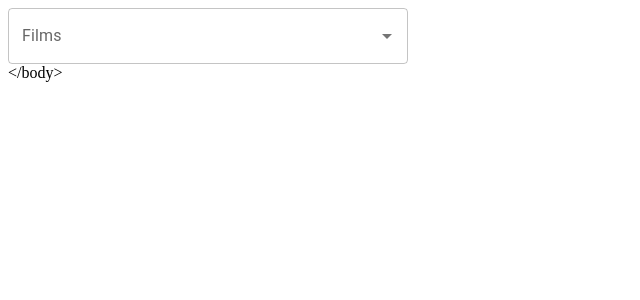
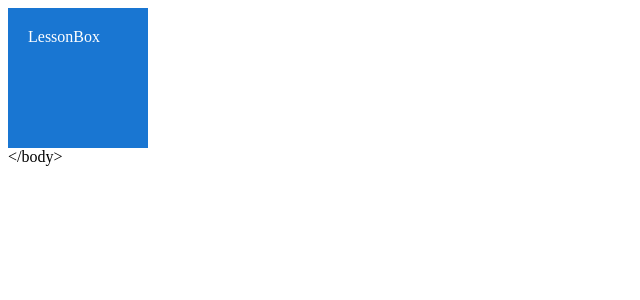
Before and after one commit to furkansylu97/MaterialUiProjects, a React (Vite) app in the folder MaterialUiProjects/: page / in a window 1280 px wide. Shown: the top 300 px of the page, without its empty margins (0-640 px from the left). Built offline with nearby package versions, Linux system fonts and the light colour scheme.

Commit message:
Mui Box  works were performed

```diff
--- a/MaterialUiProjects/src/App.tsx
+++ b/MaterialUiProjects/src/App.tsx
@@ -1,5 +1,6 @@
 import './App.css'
-import { LessonAutoComplete } from './components/LessonAutoComplete'
+import { LessonBox } from './components/LessonBox'
+// import { LessonAutoComplete } from './components/LessonAutoComplete'
 // import { LessonCheckbox } from './components/LessonCheckbox'
 // import { LessonSelect } from './components/LessonSelect'
 // import { LessonRadioExample } from './components/LessonRadioExample'
@@ -20,7 +21,8 @@ function App() {
       {/* <LessonRadioExample /> */}
       {/* <LessonSelect /> */}
       {/* <LessonCheckbox /> */}
-      <LessonAutoComplete />
+      {/* <LessonAutoComplete /> */}
+      <LessonBox />
     </>
   )
 }
--- /dev/null
+++ b/MaterialUiProjects/src/components/LessonBox.tsx
@@ -0,0 +1,9 @@
+import { Box } from '@mui/material'
+
+export const LessonBox = () => {
+  return (
+    <Box sx={{ backgroundColor: 'primary.main', width: '100px', height: '100px', color: 'white', padding: '20px', '&:hover': { backgroundColor: 'primary.light' }}}>
+      LessonBox
+    </Box>
+  )
+}
```
